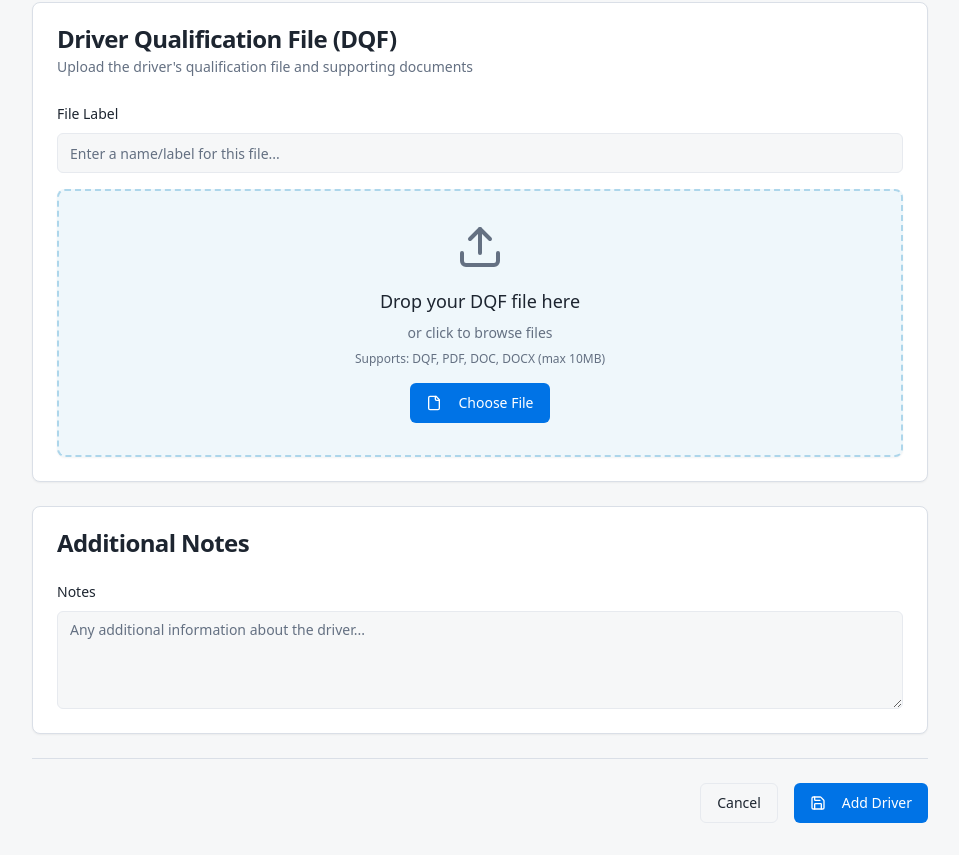
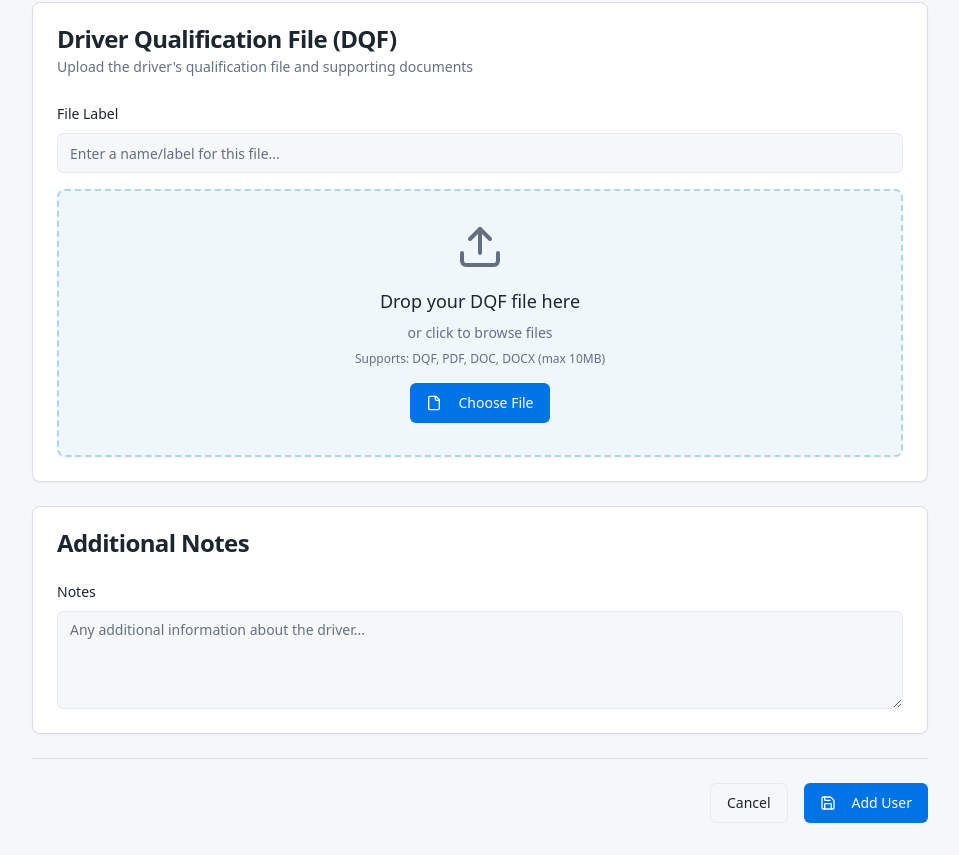
Before and after one commit to jbvelsol/drive-hero-hub, a React (Vite) app: page /drivers/add in a window 1280 px wide. Shown: the part 1119-1974 px from the top of the page, without its empty margins (160-1119 px from the left). Built offline with nearby package versions, Linux system fonts and the light colour scheme.

Commit message:
Change button text
Change the button text to "Add User".

```diff
--- a/src/pages/AddDriver.tsx
+++ b/src/pages/AddDriver.tsx
@@ -483,7 +483,7 @@ const AddDriver = () => {
             ) : (
               <>
                 <Save className="h-4 w-4 mr-2" />
-                Add Driver
+                Add User
               </>
             )}
           </Button>
```
